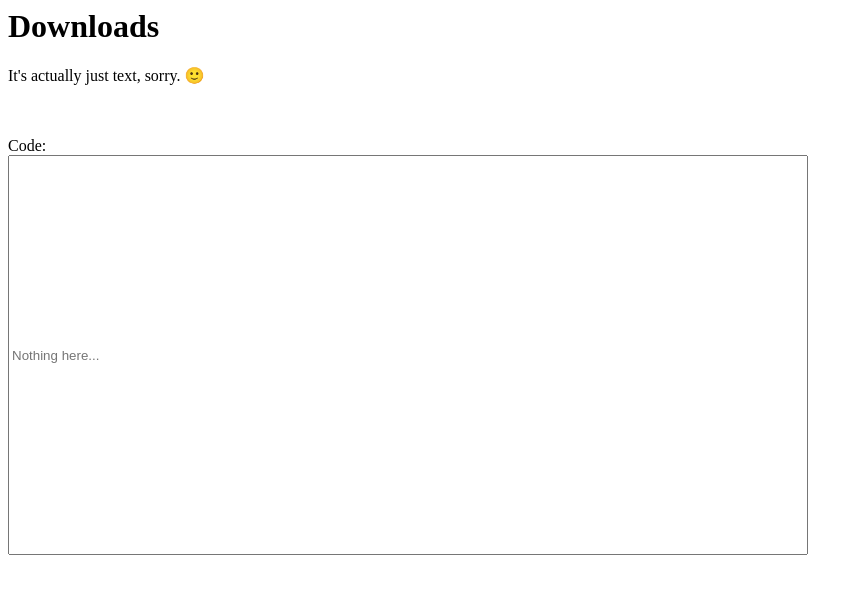
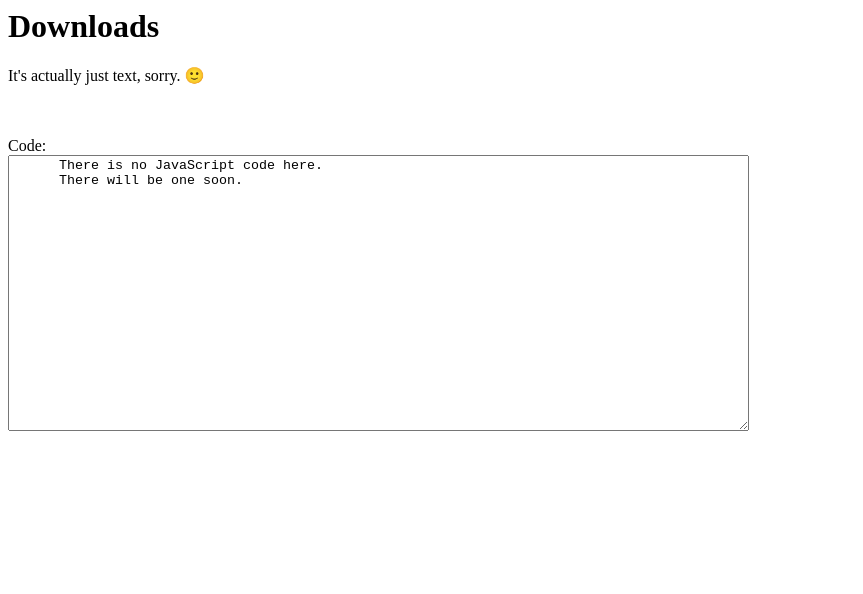
Before and after one commit to Stanley1788/enterpriseresistance, a plain HTML site: page downloads/index.html in a window 1280 px wide. Shown: the whole page, without its empty margins (0-863 px from the left). Drawn offline with Linux system fonts and the light colour scheme.

Commit message:
Replace input field with textarea for code display

```diff
--- a/downloads/index.html
+++ b/downloads/index.html
@@ -9,9 +9,9 @@
     <br>
     <label>Code:</label>
     <br>
-    <input type="text" style="
-      width: 800px;
-      height: 400px;
-      " placeholder="Nothing here...">
+    <textarea rows="18" cols="90">
+      There is no JavaScript code here.
+      There will be one soon.
+    </textarea>
   </body>
 </html>
```
